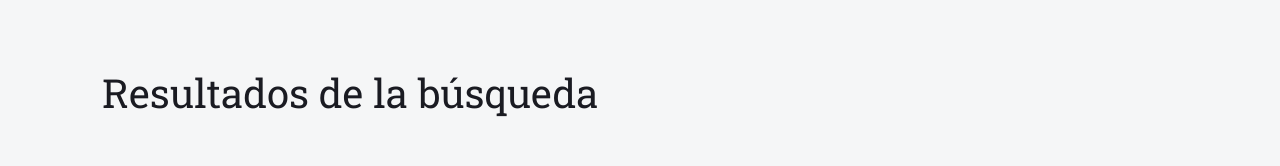
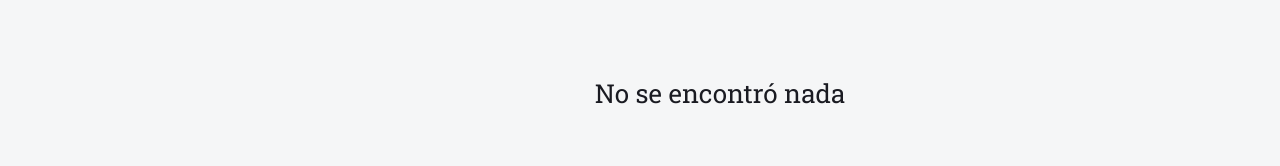
Before and after one commit to juanleon8/project-name-frontend, a React app: page /search in a window 1280 px wide. Shown: the part 610-776 px from the top of the page. Built offline with nearby package versions, Linux system fonts and the light colour scheme; the HTML template or start-up script is replaced by a standard one.

Commit message:
Ajustar título y mensaje vacío en resultados

```diff
--- a/src/index.css
+++ b/src/index.css
@@ -1069,7 +1069,9 @@ button {
 .home__empty {
   text-align: center;
   color: var(--color-text-muted);
-  margin: var(--sp-4) 0;
+  margin: var(--sp-4) auto;
+  width: 356px;
+  height: 48px;
 }
 
 /* ===== NewsCard ===== */
@@ -1361,13 +1363,14 @@ button {
 .search-results__title {
   font-family: 'Roboto Slab', serif;
   font-weight: 400;
-  font-size: 40px;
+  font-size: 26px;
   line-height: 46px;
   letter-spacing: 0px;
   color: #1A1B22;
-  width: 712px;
-  height: 46px;
-  margin: 80px 0 var(--sp-6) 102px;
+  width: 356px;
+  height: 30px;
+  margin: 80px auto var(--sp-6) auto;
+  text-align: center;
   opacity: 1;
   transform: rotate(0deg);
 }
--- a/src/pages/SearchResults.jsx
+++ b/src/pages/SearchResults.jsx
@@ -125,10 +125,12 @@ export default function SearchResults() {
 
   return (
     <div className="search-results">
-      <h2 className="search-results__title">Resultados de la búsqueda</h2>
+      <h3 className="search-results__title">No se encontró nada</h3>
       {error && <p className="home__error">{error}</p>}
       {!isLoading && isEmpty && !error && (
-        <p className="home__empty">No se ha encontrado nada</p>
+        <p className="home__empty">
+          Lo sentimos, pero no hay nada que coincida con tus términos de búsqueda.
+        </p>
       )}
       {!isLoading && cards.length > 0 && (
         <>
```
Also changed, not shown: 1 other file (tests, documents, lock files or other folders).
